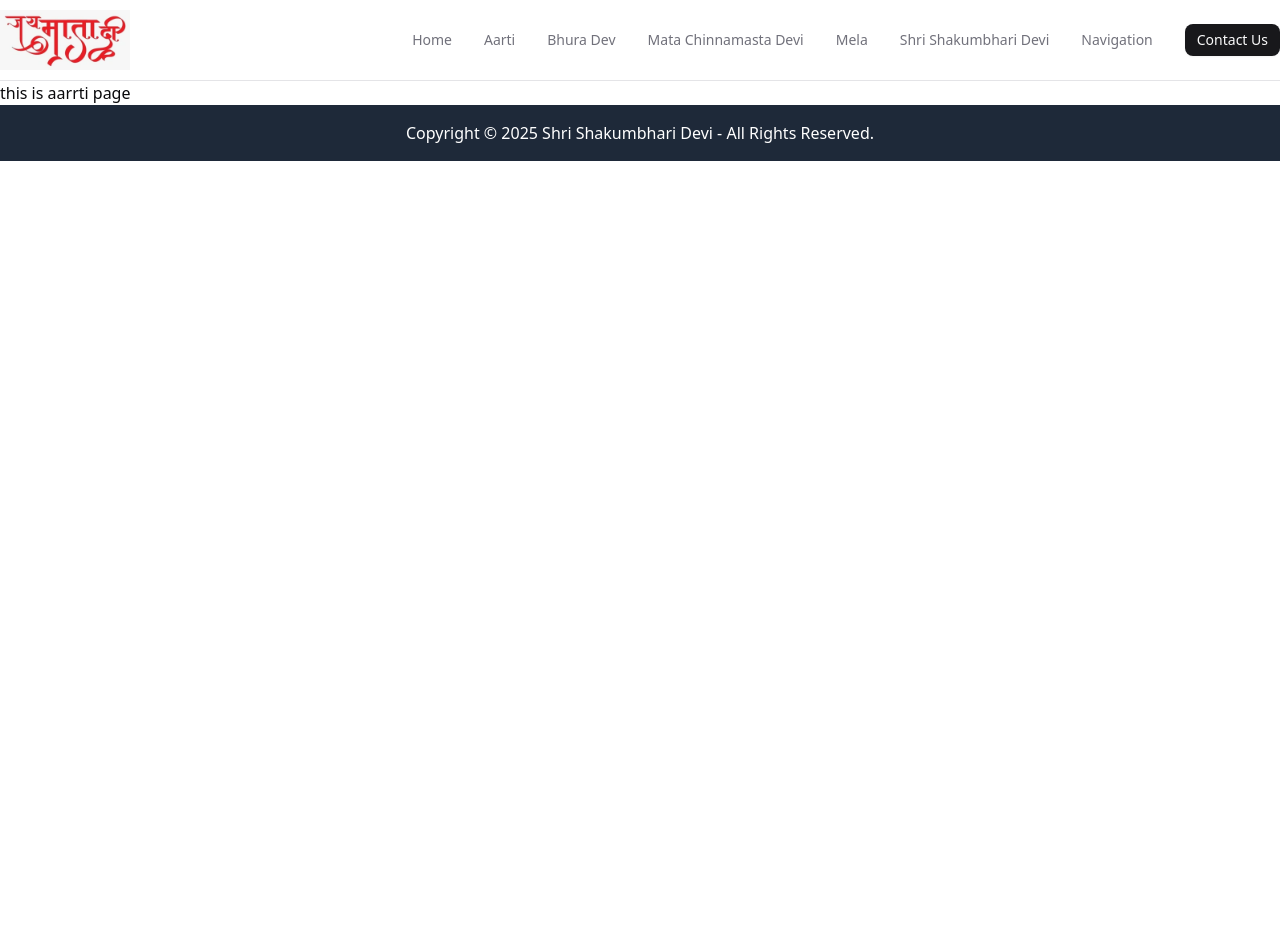
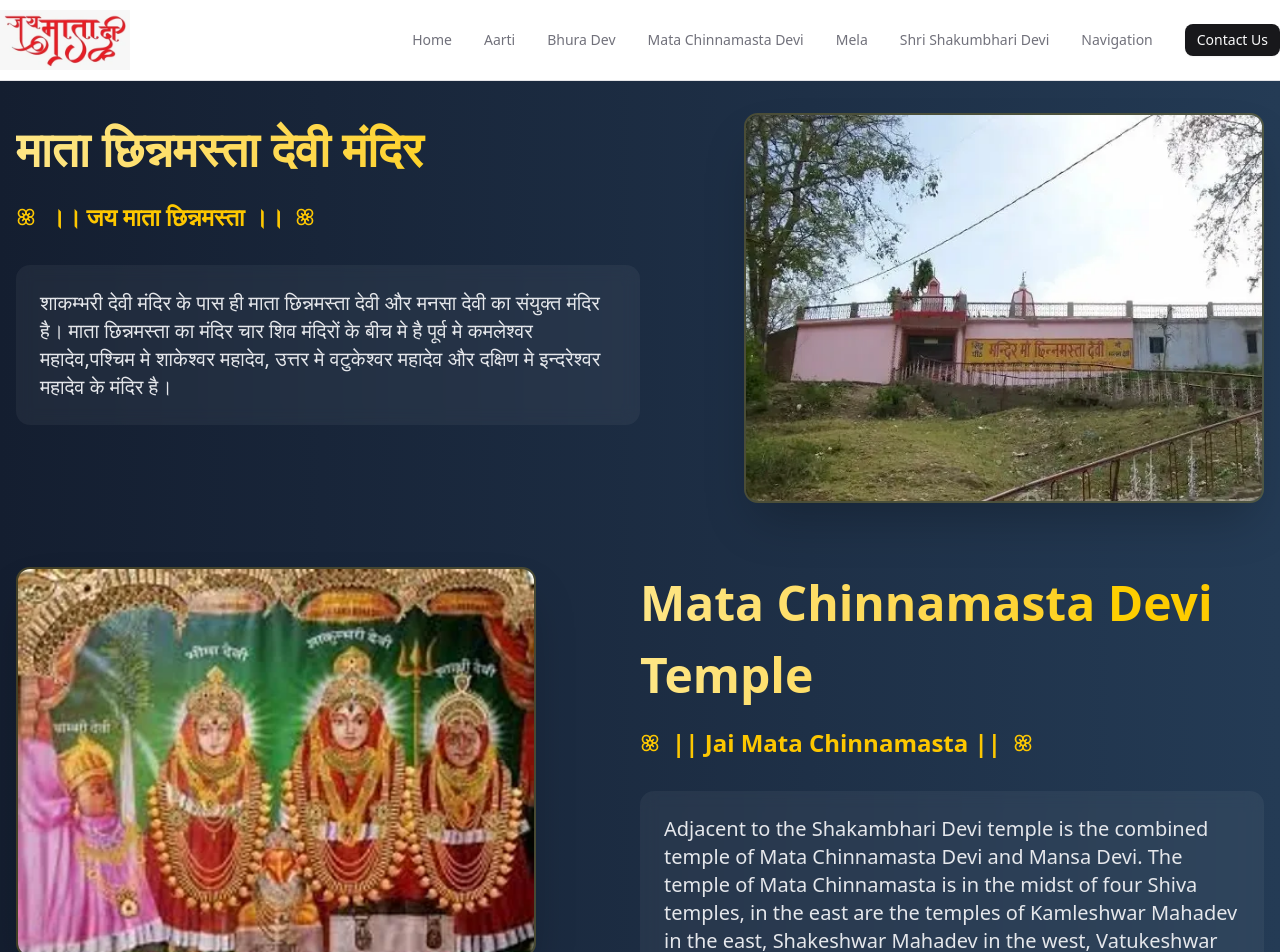
Before and after one commit to Jain-Pranjal/jai-mata-de, a Next.js app: page /mata-chinnamasta-devi in a window 1280 px wide. Shown: the top 952 px of the page. Before the commit the page ends 800 px from the top, so only its background shows below. Built offline with nearby package versions, Linux system fonts and the light colour scheme.

Commit message:
feat: added chinmasta devi

```diff
--- a/src/app/mata-chinnamasta-devi/page.tsx
+++ b/src/app/mata-chinnamasta-devi/page.tsx
@@ -1,9 +1,92 @@
-import React from 'react'
+import React from 'react';
+import Image from "next/image";
+import { Flower } from "lucide-react";
 
-const page = () => {
+const MataChinnamastaDevi = () => {
   return (
-    <div>this is aarrti page</div>
-  )
-}
+    <div className="min-h-screen bg-gradient-to-r from-[#141E30] to-[#243B55]">
+      <div className="container mx-auto px-4 py-8 space-y-16">
+        {/* Hindi Section */}
+        <div className="flex flex-col items-center gap-8 lg:flex-row lg:items-start lg:justify-between">
+          <div className="w-full lg:w-1/2">
+            <header className="text-center lg:text-left">
+              <h1 className="mb-4 bg-gradient-to-r from-amber-200 to-yellow-400 bg-clip-text text-3xl font-bold text-transparent md:text-4xl lg:text-5xl leading-normal break-words whitespace-normal">
+                माता छिन्नमस्ता देवी मंदिर
+              </h1>
+              <div className="flex items-center justify-center gap-3 lg:justify-start">
+                <Flower className="h-5 w-5 text-yellow-400" />
+                <h2 className="text-xl font-semibold text-yellow-400 md:text-2xl">
+                  ।। जय माता छिन्नमस्ता ।।
+                </h2>
+                <Flower className="h-5 w-5 text-yellow-400" />
+              </div>
+            </header>
 
-export default page
+            <div className="mt-8 space-y-6 rounded-xl bg-white/5 p-6 text-gray-200 text-base lg:text-xl backdrop-blur-sm">
+              <p>
+                शाकम्भरी देवी मंदिर के पास ही माता छिन्नमस्ता देवी और मनसा देवी का संयुक्त मंदिर है। माता छिन्नमस्ता का मंदिर चार शिव मंदिरों के बीच मे है पूर्व मे कमलेश्वर महादेव,पश्चिम मे शाकेश्वर महादेव, उत्तर मे वटुकेश्वर महादेव और दक्षिण मे इन्दरेश्वर महादेव के मंदिर है।
+              </p>
+            </div>
+          </div>
+
+          {/* Image - Right side */}
+          <div className="relative w-full lg:w-5/12">
+            <div className="sticky top-8 aspect-[4/3] w-full overflow-hidden rounded-xl border-2 border-yellow-400/20 shadow-2xl">
+              <div className="relative h-full w-full">
+                <Image
+                  src="/chinmastadevi1.png"
+                  alt="माता छिन्नमस्ता देवी"
+                  fill
+                  priority
+                  className="object-cover transition-transform duration-700 hover:scale-110"
+                  sizes="(max-width: 768px) 100vw, (max-width: 1200px) 50vw, 33vw"
+                />
+              </div>
+            </div>
+          </div>
+        </div>
+
+        {/* English Section */}
+        <div className="flex flex-col items-center gap-8 lg:flex-row lg:items-start lg:justify-between lg:mt-3">
+          <div className="relative w-full lg:w-5/12 order-2 lg:order-1">
+            <div className="sticky top-8 aspect-[4/3] w-full overflow-hidden rounded-xl border-2 border-yellow-400/20 shadow-2xl">
+              <div className="relative h-full w-full">
+                <Image
+                  src="/chinmastadevi2.png"
+                  alt="Mata Chinnamasta Devi"
+                  fill
+                  priority
+                  className="object-cover transition-transform duration-700 hover:scale-110"
+                  sizes="(max-width: 768px) 100vw, (max-width: 1200px) 50vw, 33vw"
+                />
+              </div>
+            </div>
+          </div>
+
+          <div className="w-full lg:w-1/2 order-1 lg:order-2">
+            <header className="text-center lg:text-left">
+              <h1 className="mb-4 bg-gradient-to-r from-amber-200 to-yellow-400 bg-clip-text text-3xl font-bold text-transparent md:text-4xl lg:text-5xl leading-normal break-words whitespace-normal">
+                Mata Chinnamasta Devi Temple
+              </h1>
+              <div className="flex items-center justify-center gap-3 lg:justify-start">
+                <Flower className="h-5 w-5 text-yellow-400" />
+                <h2 className="text-xl font-semibold text-yellow-400 md:text-2xl">
+                  || Jai Mata Chinnamasta ||
+                </h2>
+                <Flower className="h-5 w-5 text-yellow-400" />
+              </div>
+            </header>
+
+            <div className="mt-8 space-y-6 rounded-xl bg-white/5 p-6 text-gray-200 text-base lg:text-xl backdrop-blur-sm">
+              <p>
+                Adjacent to the Shakambhari Devi temple is the combined temple of Mata Chinnamasta Devi and Mansa Devi. The temple of Mata Chinnamasta is in the midst of four Shiva temples, in the east are the temples of Kamleshwar Mahadev in the east, Shakeshwar Mahadev in the west, Vatukeshwar Mahadev in the north and Indreshwar Mahadev in the south.
+              </p>
+            </div>
+          </div>
+        </div>
+      </div>
+    </div>
+  );
+};
+
+export default MataChinnamastaDevi;
```
Also changed, not shown: public/chinmastadevi1.png (added), public/chinmastadevi2.png (added).
